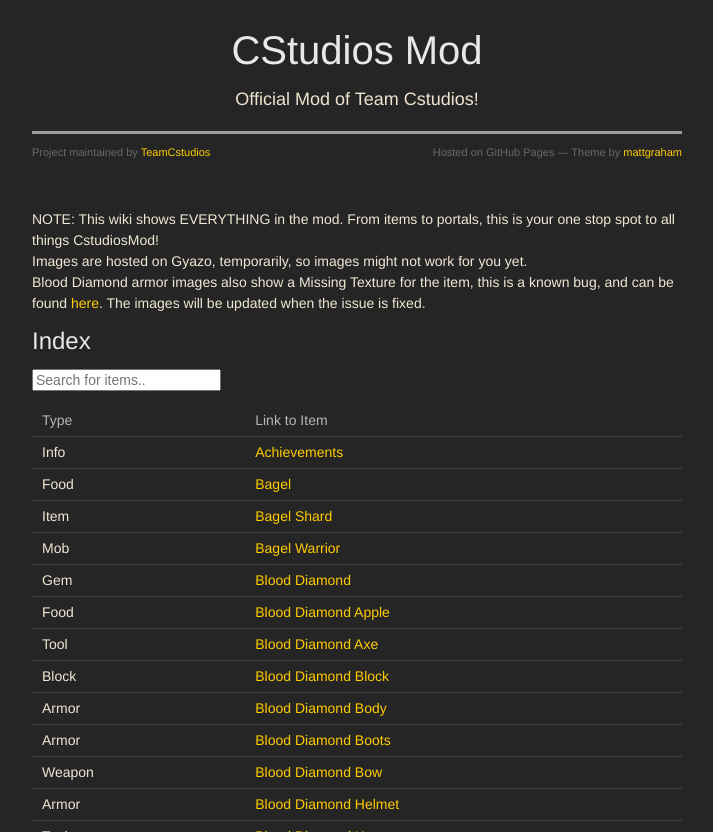
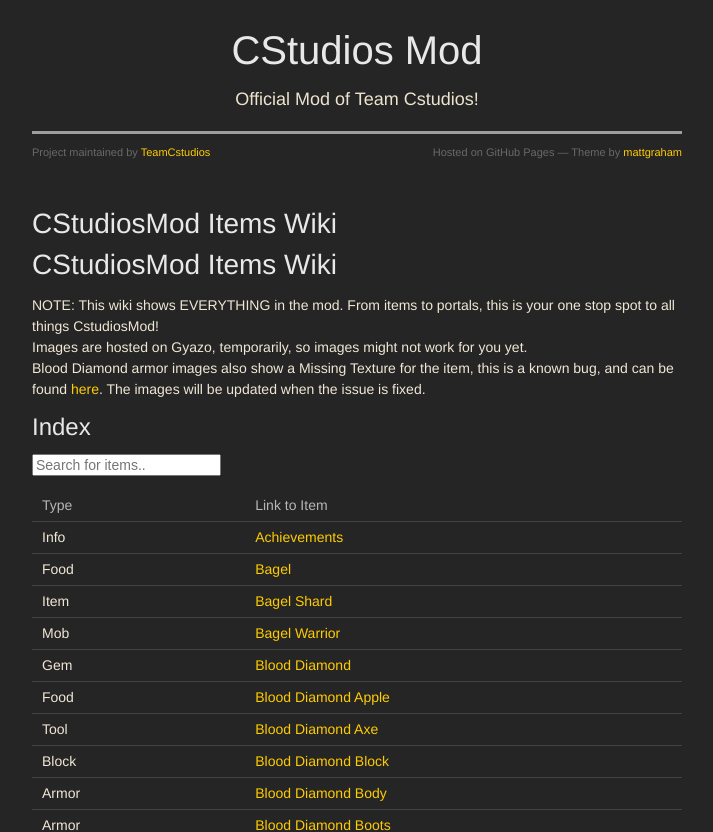
Before and after one commit to TeamCstudios/CStudiosMod, a Jekyll site: the page built from wiki.md, in a window 1280 px wide and 900 px high, cut to the strip 68-900 px from the top of the window. Shown: the whole strip, without its empty margins (283-996 px from the left). Built offline with Jekyll 4.4.1, drawn with Linux system fonts in a browser that asks for light colours; nearby versions of some CDN libraries; our own code applies the rules of GitHub Pages for plain Markdown files; grey boxes are pictures that could not be loaded.

Commit message:
Update wiki.md

```diff
--- a/wiki.md
+++ b/wiki.md
@@ -1,6 +1,7 @@
 ---
 layout: main
 ---
+# CStudiosMod Items Wiki
 
 NOTE: This wiki shows EVERYTHING in the mod. From items to portals, this is your one stop spot to all things CstudiosMod!<br/>
 Images are hosted on Gyazo, temporarily, so images might not work for you yet.<br/>
```
